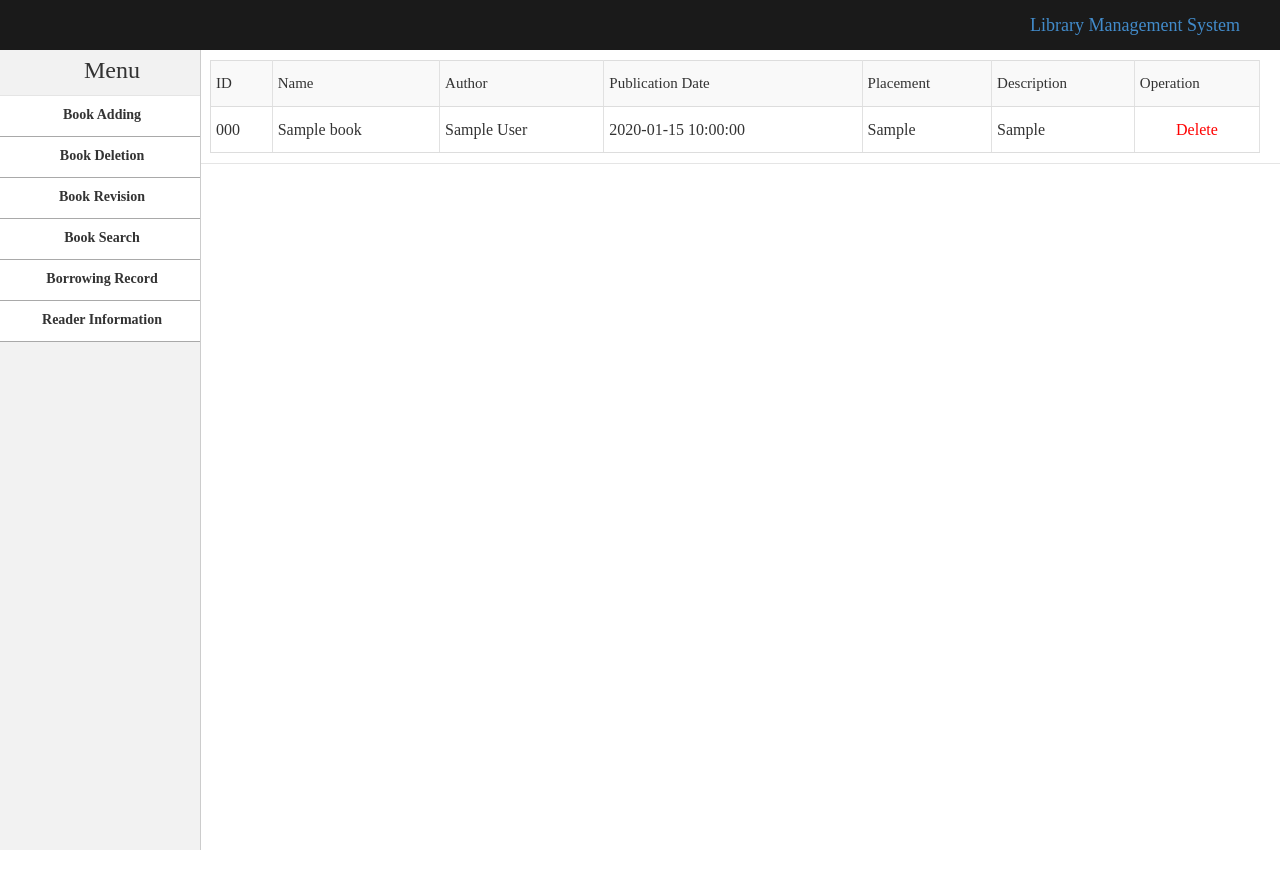
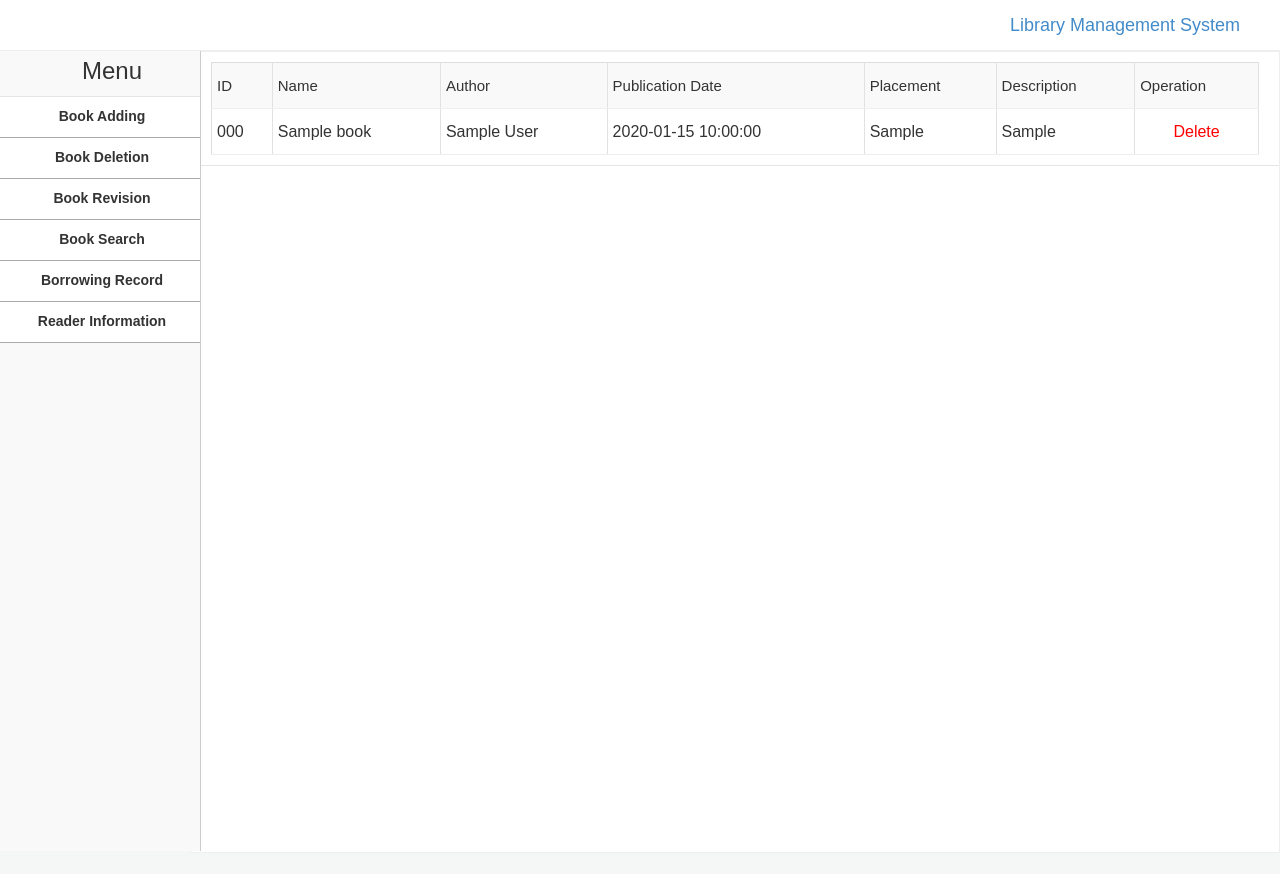
Before and after one commit to really-no-name/CloudComputingMiniProject, a Flask app: page /deletebook in a window 1280 px wide. Before the commit the page ends 850 px from the top, so only its background shows below. Run offline with Flask 3, Linux system fonts and the light colour scheme; tables that the repository leaves empty or names only in its code hold one stand-in row (values such as "Sample post").

Commit message:
Beautify the page

```diff
--- a/templates/deletebook.html
+++ b/templates/deletebook.html
@@ -89,7 +89,7 @@
 </body>
 </html>
 
-<style>
+<!-- <style>
     #overlay {
         position: fixed;
         top: 0;
@@ -154,8 +154,46 @@
         border-color: #409eff;
     }
 
+</style> -->
+<style>
+    body {
+        font-family: 'Arial', sans-serif;
+        background-color: #f4f7f6;
+        color: #333;
+    }
+
+    .topbar-wrap {
+        background-color: #fff;
+        border-bottom: 1px solid #eee;
+    }
+
+    .sidebar-wrap {
+        background-color: #f9f9f9;
+    }
+
+    .main-wrap {
+        background-color: #fff;
+        border: 1px solid #eee;
+    }
+
+    .result-tab th, .result-tab td {
+        border-bottom: 1px solid #eee;
+    }
+
+    button {
+        background-color: #1a73e8;
+        color: white;
+        border: none;
+        padding: 10px 15px;
+        border-radius: 4px;
+        cursor: pointer;
+        transition: background-color 0.3s;
+    }
+
+    button:hover {
+        background-color: #0c47a1;
+    }
 </style>
-
 
 <!--Removed js scripts-->
 <script>
```
